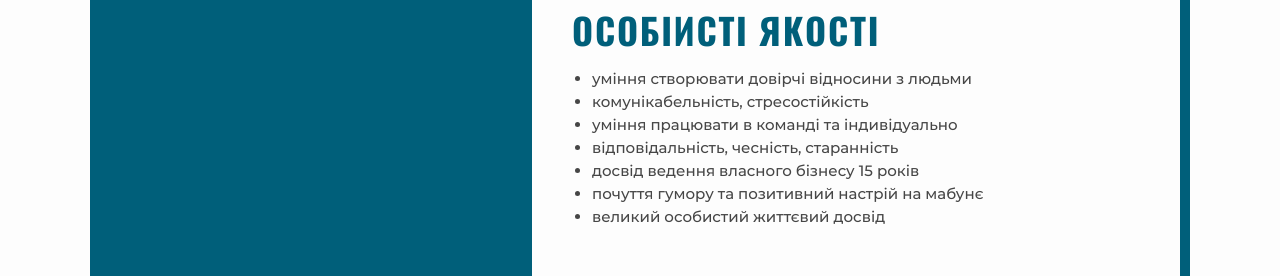
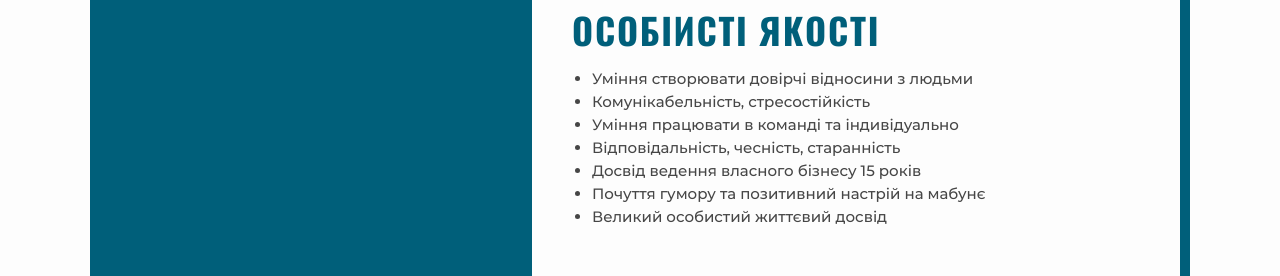
Before and after one commit to ChristianRC007/oksana-ivanitska, a plain HTML site: page index.html in a window 1280 px wide. Shown: the part 1171-1447 px from the top of the page. Drawn offline with Linux system fonts and the light colour scheme.

Commit message:
Add fix of capital letters

```diff
--- a/index.html
+++ b/index.html
@@ -153,25 +153,25 @@
             <p class="content__title">Особіисті якості</p>
             <ul class="content__main-list">
               <li class="content__main-item">
-                уміння створювати довірчі відносини з людьми
+                Уміння створювати довірчі відносини з людьми
               </li>
               <li class="content__main-item">
-                комунікабельність, стресостійкість
+                Комунікабельність, стресостійкість
               </li>
               <li class="content__main-item">
-                уміння працювати в команді та індивідуально
+                Уміння працювати в команді та індивідуально
               </li>
               <li class="content__main-item">
-                відповідальність, чесність, старанність
+                Відповідальність, чесність, старанність
               </li>
               <li class="content__main-item">
-                досвід ведення власного бізнесу 15 років
+                Досвід ведення власного бізнесу 15 років
               </li>
               <li class="content__main-item">
-                почуття гумору та позитивний настрій на мабунє
+                Почуття гумору та позитивний настрій на мабунє
               </li>
               <li class="content__main-item">
-                великий особистий життєвий досвід
+                Великий особистий життєвий досвід
               </li>
             </ul>
           </div>
```
